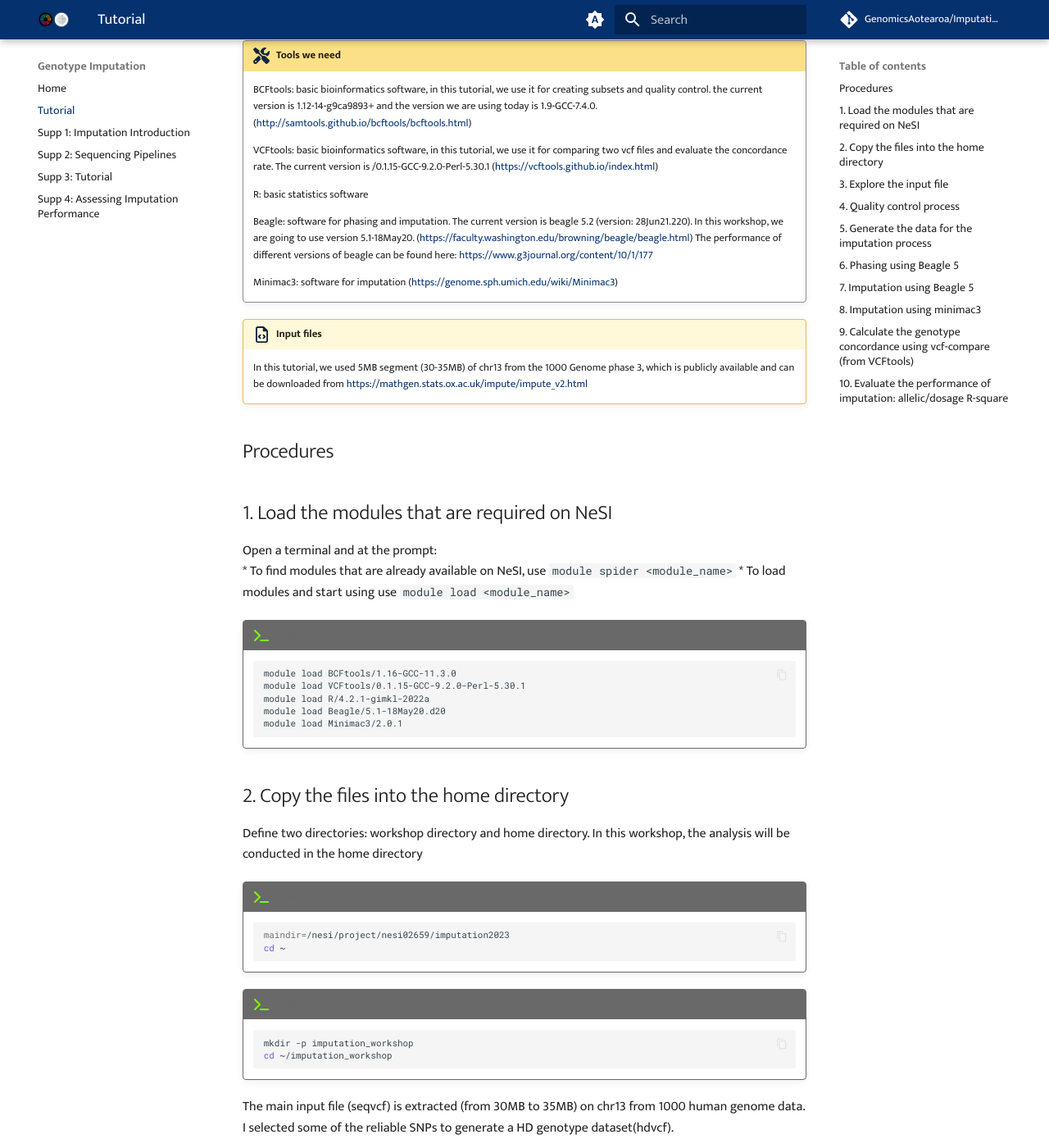
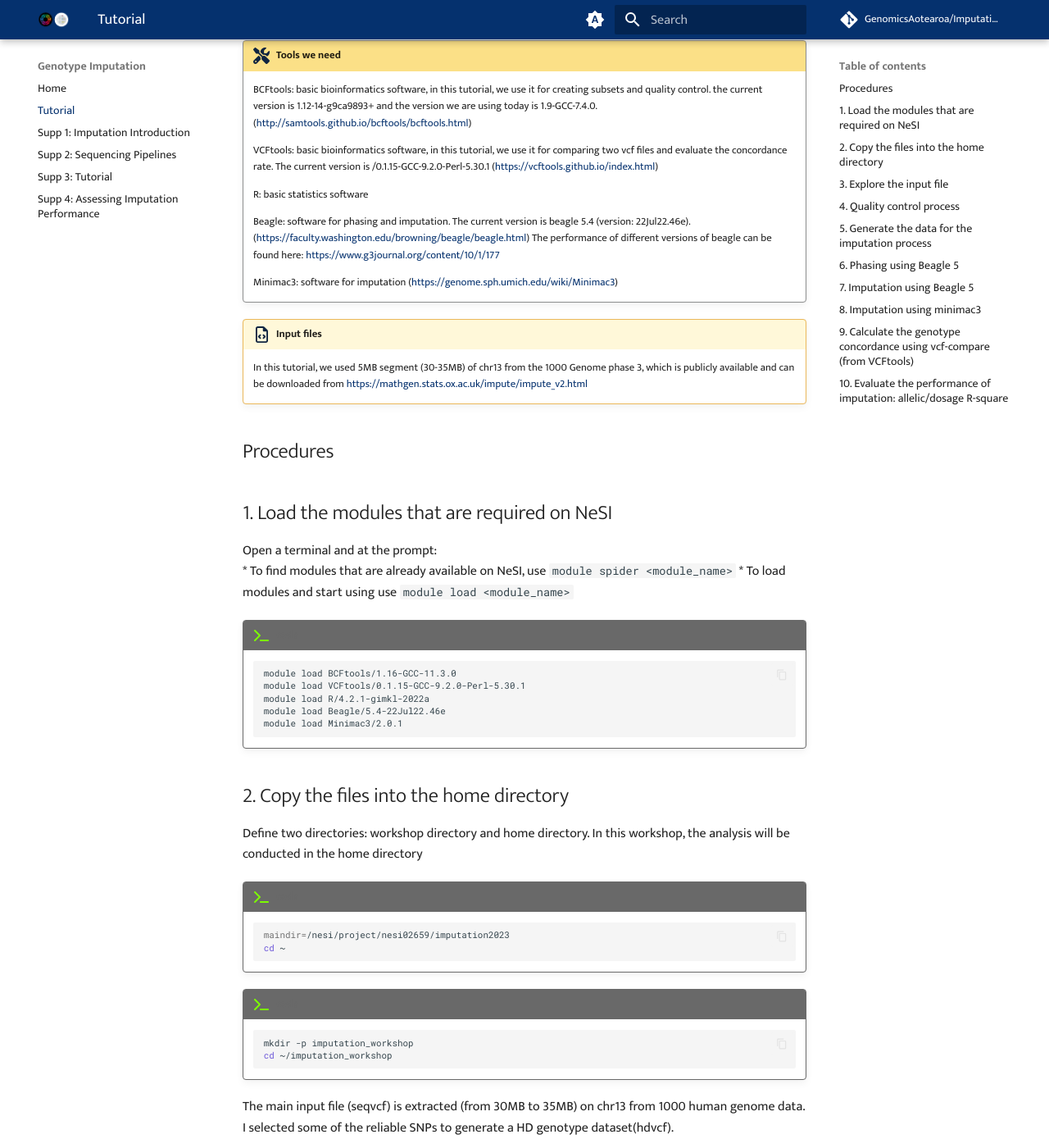
Before and after one commit to GenomicsAotearoa/Imputation-workshop, an MkDocs documentation site: the page built from docs/1_tutorial.md, in a window 1280 px wide and 1400 px high, scrolled down 486 px. Shown: the whole window at 82% size. Built offline with MkDocs 1.6.1 and Material for MkDocs 9.7.7, drawn with Linux system fonts in a browser that asks for light colours; comment, search, counter and statistics services are not loaded.

Commit message:
Update 1_tutorial.md

````diff
--- a/docs/1_tutorial.md
+++ b/docs/1_tutorial.md
@@ -15,13 +15,13 @@
 
 !!! screwdriver-wrench "Tools we need"
 
-    BCFtools: basic bioinformatics software, in this tutorial, we use it for creating subsets and quality control. the current version is  1.12-14-g9ca9893+ and the version we are using today is 1.9-GCC-7.4.0. ([http://samtools.github.io/bcftools/bcftools.html](http://samtools.github.io/bcftools/bcftools.html))
+    BCFtools: basic bioinformatics software, in this tutorial, we use it for creating subsets and quality control. the current version is 1.12-14-g9ca9893+ and the version we are using today is 1.9-GCC-7.4.0. ([http://samtools.github.io/bcftools/bcftools.html](http://samtools.github.io/bcftools/bcftools.html))
 
     VCFtools: basic bioinformatics software, in this tutorial, we use it for comparing two vcf files and evaluate the concordance rate. The current version is /0.1.15-GCC-9.2.0-Perl-5.30.1 ([https://vcftools.github.io/index.html](https://vcftools.github.io/index.html))
 
     R: basic statistics software
 
-    Beagle: software for phasing and imputation. The current version is beagle 5.2 (version: 28Jun21.220). In this workshop, we are going to use version 5.1-18May20. ([https://faculty.washington.edu/browning/beagle/beagle.html](https://faculty.washington.edu/browning/beagle/beagle.html)) The performance of different versions of beagle can be found here: https://www.g3journal.org/content/10/1/177
+    Beagle: software for phasing and imputation. The current version is beagle 5.4 (version: 22Jul22.46e). ([https://faculty.washington.edu/browning/beagle/beagle.html](https://faculty.washington.edu/browning/beagle/beagle.html)) The performance of different versions of beagle can be found here: https://www.g3journal.org/content/10/1/177
 
     Minimac3: software for imputation ([https://genome.sph.umich.edu/wiki/Minimac3](https://genome.sph.umich.edu/wiki/Minimac3))
 
@@ -43,7 +43,7 @@ Open a terminal and at the prompt:
     module load BCFtools/1.16-GCC-11.3.0
     module load VCFtools/0.1.15-GCC-9.2.0-Perl-5.30.1
     module load R/4.2.1-gimkl-2022a
-    module load Beagle/5.1-18May20.d20
+    module load Beagle/5.4-22Jul22.46e
     module load Minimac3/2.0.1
     ```
 
````
